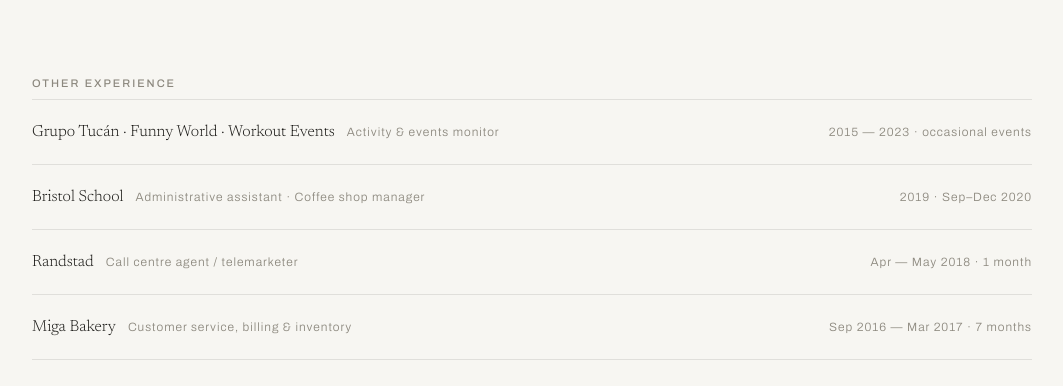
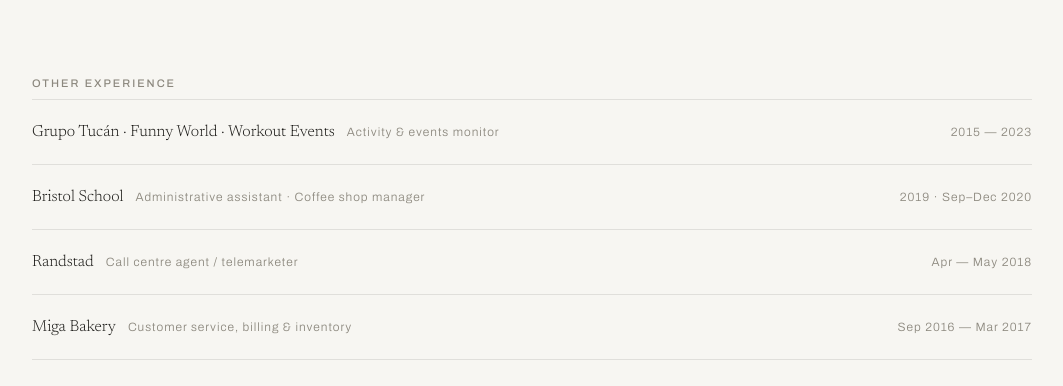
Before and after one commit to mateoparamo/paginawebmateoparamo, a Next.js app: page /en in a window 1280 px wide. Shown: the part 2400-2786 px from the top of the page, without its empty margins (108-1171 px from the left). Built offline with nearby package versions, Linux system fonts and the light colour scheme.

Commit message:
feat: quitar duracion en Otra experiencia
Muestra solo las fechas, sin el "· N meses/año"

Co-Authored-By: Claude Opus 4.8 <noreply@anthropic.com>

```diff
--- a/src/components/sections/Experience.tsx
+++ b/src/components/sections/Experience.tsx
@@ -67,10 +67,7 @@ export function Experience({ locale }: { locale: Locale }) {
                 </span>
                 <span className="meta">{item.role}</span>
               </div>
-              <span className="meta whitespace-nowrap">
-                {item.dates}
-                {item.duration ? ` · ${item.duration}` : ""}
-              </span>
+              <span className="meta whitespace-nowrap">{item.dates}</span>
             </li>
           ))}
           <li className="border-t border-line" />
```
